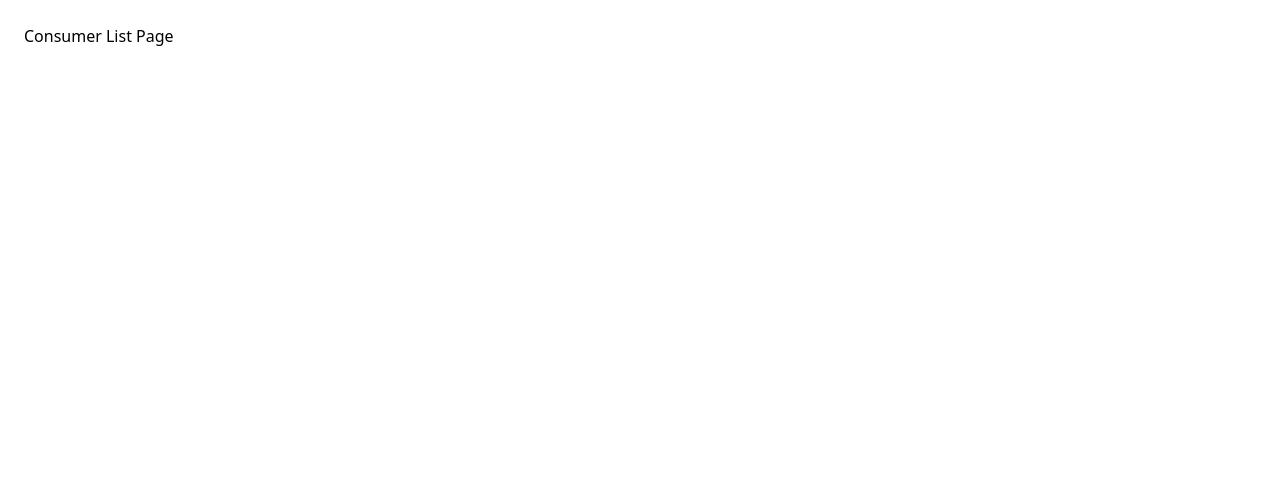
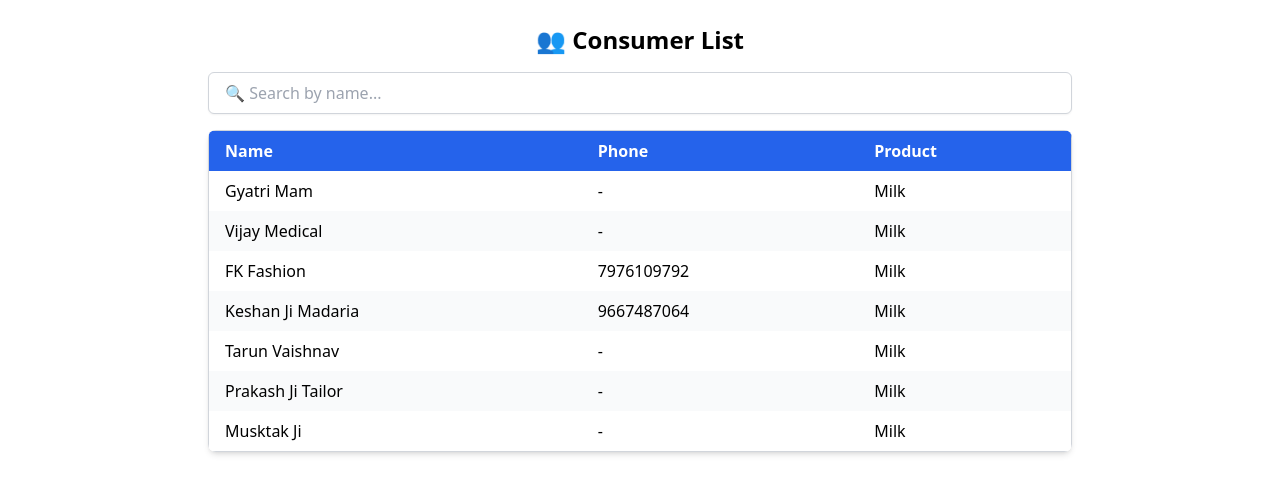
Before and after one commit to Divyanshu-2915/haripriyaadmin, a React (Create React App) app: page /consumer in a window 1280 px wide. Shown: the top 494 px of the page. Built offline with nearby package versions, Linux system fonts and the light colour scheme.

Commit message:
bills remaining

```diff
--- a/src/App.js
+++ b/src/App.js
@@ -2,13 +2,15 @@ import React from 'react';
 import { BrowserRouter as Router, Routes, Route, useNavigate } from 'react-router-dom';
 import MorningChecklist from './Pages/Morning_Dilevery';
 import EveningChecklist from './Pages/Evening_Dilevery';
+import ConsumerTable from './Pages/Consumer';
+
 
 const Home = () => {
   const navigate = useNavigate();
 
   return (
-    <main className='border-2 border-black h-screen'>
-      <div className='border-2 border-black justify-self-center w-96 p-5 items-center flex flex-col gap-5'>
+    <main className="h-screen flex items-center justify-center border-2 border-black">
+      <div className='border-2 border-black justify-self-center w-96 p-5 items-center flex flex-col gap-5 rounded-3xl'>
         <button
           className='border-2 border-black w-72 h-16 rounded-full'
           onClick={() => navigate('/morning')}
@@ -33,12 +35,6 @@ const Home = () => {
         >
           Bill Creation
         </button>
-        <button
-          className='border-2 border-black w-72 h-16 rounded-full'
-          onClick={() => navigate('/history')}
-        >
-          Bills History
-        </button>
       </div>
     </main>
   );
@@ -52,9 +48,8 @@ const App = () => {
         <Route path="/morning" element={<MorningChecklist />} />
         <Route path="/evening" element={<EveningChecklist />} />
         {/* You can create placeholder components for the rest if needed */}
-        <Route path="/consumer" element={<div className="p-6">Consumer List Page</div>} />
+        <Route path="/consumer" element={<ConsumerTable/>} />
         <Route path="/bill" element={<div className="p-6">Bill Creation Page</div>} />
-        <Route path="/history" element={<div className="p-6">Bills History Page</div>} />
       </Routes>
     </Router>
   );
--- a/src/Pages/Consumer.js
+++ b/src/Pages/Consumer.js
@@ -0,0 +1,54 @@
+import React, { useState } from 'react';
+import consumerData from './Consumer_List.json';
+
+const ConsumerTable = () => {
+  const [searchTerm, setSearchTerm] = useState("");
+
+  const filteredConsumers = consumerData.filter(consumer =>
+    consumer.name.toLowerCase().includes(searchTerm.toLowerCase())
+  );
+
+  return (
+    <div className="max-w-4xl mx-auto px-4 py-6">
+      <h1 className="text-2xl font-bold mb-4 text-center">👥 Consumer List</h1>
+
+      {/* Search Box */}
+      <input
+        type="text"
+        placeholder="🔍 Search by name..."
+        value={searchTerm}
+        onChange={(e) => setSearchTerm(e.target.value)}
+        className="w-full px-4 py-2 mb-4 border border-gray-300 rounded-md shadow-sm focus:outline-none focus:ring-2 focus:ring-blue-400"
+      />
+
+      {/* Responsive Table */}
+      <div className="overflow-x-auto shadow-md rounded-lg">
+        <table className="min-w-full table-auto border border-gray-300">
+          <thead className="bg-blue-600 text-white">
+            <tr>
+              <th className="px-4 py-2 text-left">Name</th>
+              <th className="px-4 py-2 text-left">Phone</th>
+              <th className="px-4 py-2 text-left">Product</th>
+            </tr>
+          </thead>
+          <tbody>
+            {filteredConsumers.map(consumer => (
+              <tr key={consumer.id} className="odd:bg-white even:bg-gray-50">
+                <td className="px-4 py-2">{consumer.name}</td>
+                <td className="px-4 py-2">{consumer.phone || "-"}</td>
+                <td className="px-4 py-2">{consumer.product}</td>
+              </tr>
+            ))}
+            {filteredConsumers.length === 0 && (
+              <tr>
+                <td colSpan="3" className="text-center text-gray-500 py-4">No matching results.</td>
+              </tr>
+            )}
+          </tbody>
+        </table>
+      </div>
+    </div>
+  );
+};
+
+export default ConsumerTable;
--- /dev/null
+++ b/src/Pages/Consumer_List.json
@@ -0,0 +1,44 @@
+[
+  {
+    "id": 1,
+    "name": "Gyatri Mam",
+    "phone": "",
+    "product": "Milk"
+  },
+  {
+    "id": 2,
+    "name": "Vijay Medical",
+    "phone": "",
+    "product": "Milk"
+  },
+  {
+    "id": 3,
+    "name": "FK Fashion",
+    "phone": "7976109792",
+    "product": "Milk"
+  },
+  {
+    "id": 4,
+    "name": "Keshan Ji Madaria",
+    "phone": "9667487064",
+    "product": "Milk"
+  },
+  {
+    "id": 5,
+    "name": "Tarun Vaishnav",
+    "phone": "",
+    "product": "Milk"
+  },
+  {
+    "id": 6,
+    "name": "Prakash Ji Tailor",
+    "phone": "",
+    "product": "Milk"
+  },
+  {
+    "id": 7,
+    "name": "Musktak Ji",
+    "phone": "",
+    "product": "Milk"
+  }
+]
--- a/src/Pages/Evening_Dilevery.js
+++ b/src/Pages/Evening_Dilevery.js
@@ -38,45 +38,76 @@ function EveningChecklist() {
     const completed = list.filter(item => item.completed);
     const remaining = list.filter(item => !item.completed);
 
-    let content = `🗓️ Evening Delivery Checklist\n\n✅ Completed Tasks:\n`;
+    let content = `Evening Delivery Checklist\n\nCompleted:\n`;
     completed.forEach((item, index) => {
       content += `${index + 1}. ${item.quantity} ${item.name}\n`;
     });
 
-    content += `\n❌ Remaining Tasks:\n`;
+    content += `\nRemaining:\n`;
     remaining.forEach((item, index) => {
       content += `${index + 1}. ${item.quantity} ${item.name}\n`;
     });
 
     const blob = new Blob([content], { type: "text/plain;charset=utf-8" });
-    saveAs(blob, "morning-checklist.txt");
+    saveAs(blob, "evening-checklist.txt");
   };
 
   const filteredList = list.filter(item =>
     item.name.toLowerCase().includes(searchTerm.toLowerCase())
   );
 
+  const calculateQuantities = () => {
+    let oneLitre = 0;
+    let halfLitre = 0;
+
+    list.forEach(item => {
+      const qty = item.quantity.replace(/\s+/g, '').replace(/[️⃣]/g, '');
+
+      if (qty === "1") oneLitre += 1;
+      else if (qty === "1/2") halfLitre += 1;
+      else if (qty === "1+1/2" || qty === "1+½") {
+        oneLitre += 1;
+        halfLitre += 1;
+      } else if (qty === "2") oneLitre += 2;
+      else if (qty === "1-1/2" || qty === "1-½") {
+        oneLitre += 1;
+        halfLitre += 1;
+      }
+    });
+
+    return { oneLitre, halfLitre };
+  };
+
+  const { oneLitre, halfLitre } = calculateQuantities();
+
   return (
-    <div className="max-w-2xl mx-auto p-6 mt-10 bg-white rounded-xl shadow-md">
-      <div className="flex justify-between items-center mb-4">
-        <h1 className="text-xl font-bold">🗓️ Evening Delivery Checklist</h1>
-        <div className="flex gap-2">
+    <div className="w-full max-w-screen-sm lg:max-w-screen-md mx-auto p-4 mt-6 bg-white rounded-xl shadow-lg">
+      {/* Header and Quantity */}
+      <div className="flex flex-col sm:flex-row sm:justify-between sm:items-center gap-2 mb-4">
+        <div>
+          <h1 className="text-xl font-bold">🗓️ Evening Delivery Checklist</h1>
+          <p className="text-sm text-gray-600 mt-1">
+            🧮 Count → 1 Litre: <strong>{oneLitre}</strong> | 1/2 Litre: <strong>{halfLitre}</strong>
+          </p>
+        </div>
+
+        <div className="flex gap-2 flex-wrap">
           <button
             onClick={resetChecklist}
-            className="bg-red-500 text-white px-3 py-1 rounded hover:bg-red-600"
+            className="bg-red-500 text-white px-4 py-1 rounded hover:bg-red-600"
           >
             Reset
           </button>
           <button
             onClick={downloadChecklist}
-            className="bg-blue-500 text-white px-3 py-1 rounded hover:bg-blue-600"
+            className="bg-blue-500 text-white px-4 py-1 rounded hover:bg-blue-600"
           >
             Download
           </button>
         </div>
       </div>
 
-      {/* Search Box */}
+      {/* Search */}
       <input
         type="text"
         placeholder="🔍 Search by name..."
@@ -85,8 +116,8 @@ function EveningChecklist() {
         className="w-full px-4 py-2 mb-4 border border-gray-300 rounded focus:outline-none focus:ring-2 focus:ring-blue-400"
       />
 
-      {/* Checklist */}
-      <ul className="space-y-2 max-h-[50vh] overflow-y-auto pr-2 mb-6">
+      {/* Checklist Items */}
+      <ul className="space-y-2 max-h-[50vh] overflow-y-auto pr-1 mb-6">
         {filteredList.map((item) => (
           <li key={item.id} className="flex items-center cursor-pointer">
             <input
@@ -109,7 +140,7 @@ function EveningChecklist() {
         )}
       </ul>
 
-      {/* Add New Entry Form */}
+      {/* Entry Form */}
       <form onSubmit={handleAddEntry} className="space-y-4">
         <div className="flex flex-col sm:flex-row sm:space-x-4">
           <input
--- a/src/Pages/Morning_Dilevery.js
+++ b/src/Pages/Morning_Dilevery.js
@@ -38,12 +38,12 @@ function MorningChecklist() {
     const completed = list.filter(item => item.completed);
     const remaining = list.filter(item => !item.completed);
 
-    let content = `🗓️ Morning Delivery Checklist\n\n✅ Completed Tasks:\n`;
+    let content = `Morning Delivery Checklist\n\nDelivered:\n`;
     completed.forEach((item, index) => {
       content += `${index + 1}. ${item.quantity} ${item.name}\n`;
     });
 
-    content += `\n❌ Remaining Tasks:\n`;
+    content += `\nRemaining:\n`;
     remaining.forEach((item, index) => {
       content += `${index + 1}. ${item.quantity} ${item.name}\n`;
     });
@@ -56,20 +56,50 @@ function MorningChecklist() {
     item.name.toLowerCase().includes(searchTerm.toLowerCase())
   );
 
+  const calculateQuantities = () => {
+    let oneLitre = 0;
+    let halfLitre = 0;
+
+    list.forEach(item => {
+      const qty = item.quantity.replace(/\s+/g, '').replace(/[️⃣]/g, '');
+
+      if (qty === "1") oneLitre += 1;
+      else if (qty === "1/2") halfLitre += 1;
+      else if (qty === "1+1/2" || qty === "1+½") {
+        oneLitre += 1;
+        halfLitre += 1;
+      } else if (qty === "2") oneLitre += 2;
+      else if (qty === "1-1/2" || qty === "1-½") {
+        oneLitre += 1;
+        halfLitre += 1;
+      }
+    });
+
+    return { oneLitre, halfLitre };
+  };
+
+  const { oneLitre, halfLitre } = calculateQuantities();
+
   return (
-    <div className="max-w-2xl mx-auto p-6 mt-10 bg-white rounded-xl shadow-md">
-      <div className="flex justify-between items-center mb-4">
-        <h1 className="text-xl font-bold">🗓️ Morning Delivery Checklist</h1>
-        <div className="flex gap-2">
+    <div className="w-full max-w-screen-sm lg:max-w-screen-md mx-auto p-4 mt-6 bg-white rounded-xl shadow-lg">
+      <div className="flex flex-col sm:flex-row sm:justify-between sm:items-center gap-2 mb-4">
+        <div>
+          <h1 className="text-xl font-bold">🗓️ Morning Delivery Checklist</h1>
+          <p className="text-sm text-gray-600 mt-1">
+            🧮 Count → 1 Litre: <strong>{oneLitre}</strong> | 1/2 Litre: <strong>{halfLitre}</strong>
+          </p>
+        </div>
+
+        <div className="flex gap-2 flex-wrap">
           <button
             onClick={resetChecklist}
-            className="bg-red-500 text-white px-3 py-1 rounded hover:bg-red-600"
+            className="bg-red-500 text-white px-4 py-1 rounded hover:bg-red-600"
           >
             Reset
           </button>
           <button
             onClick={downloadChecklist}
-            className="bg-blue-500 text-white px-3 py-1 rounded hover:bg-blue-600"
+            className="bg-blue-500 text-white px-4 py-1 rounded hover:bg-blue-600"
           >
             Download
           </button>
@@ -86,7 +116,7 @@ function MorningChecklist() {
       />
 
       {/* Checklist */}
-      <ul className="space-y-2 max-h-[50vh] overflow-y-auto pr-2 mb-6">
+      <ul className="space-y-2 max-h-[50vh] overflow-y-auto pr-1 mb-6">
         {filteredList.map((item) => (
           <li key={item.id} className="flex items-center cursor-pointer">
             <input
--- a/src/index.js
+++ b/src/index.js
@@ -4,10 +4,13 @@ import "./index.css";
 import App from "./App";
 import reportWebVitals from './reportWebVitals';
 
+
 const root = ReactDOM.createRoot(document.getElementById('root'));
 root.render(
   <React.StrictMode>
-    <App />
+
+  <App />
+
   </React.StrictMode>
 );
 
```
Also changed, not shown: 1 other file (tests, documents, lock files or other folders).
